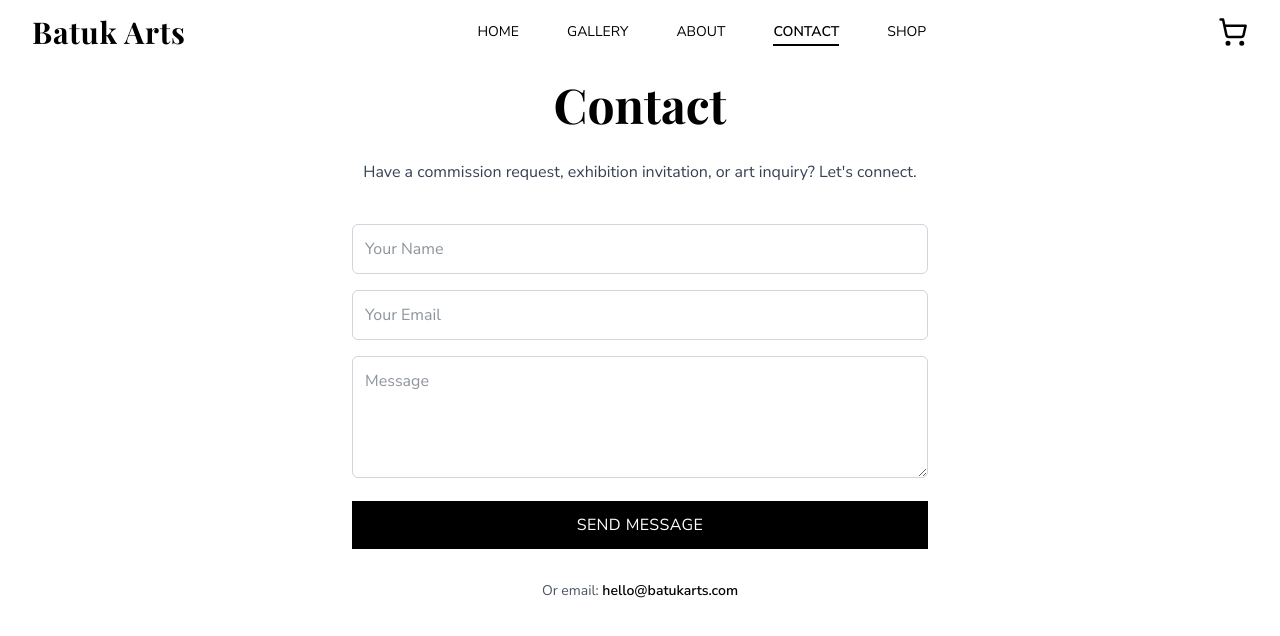
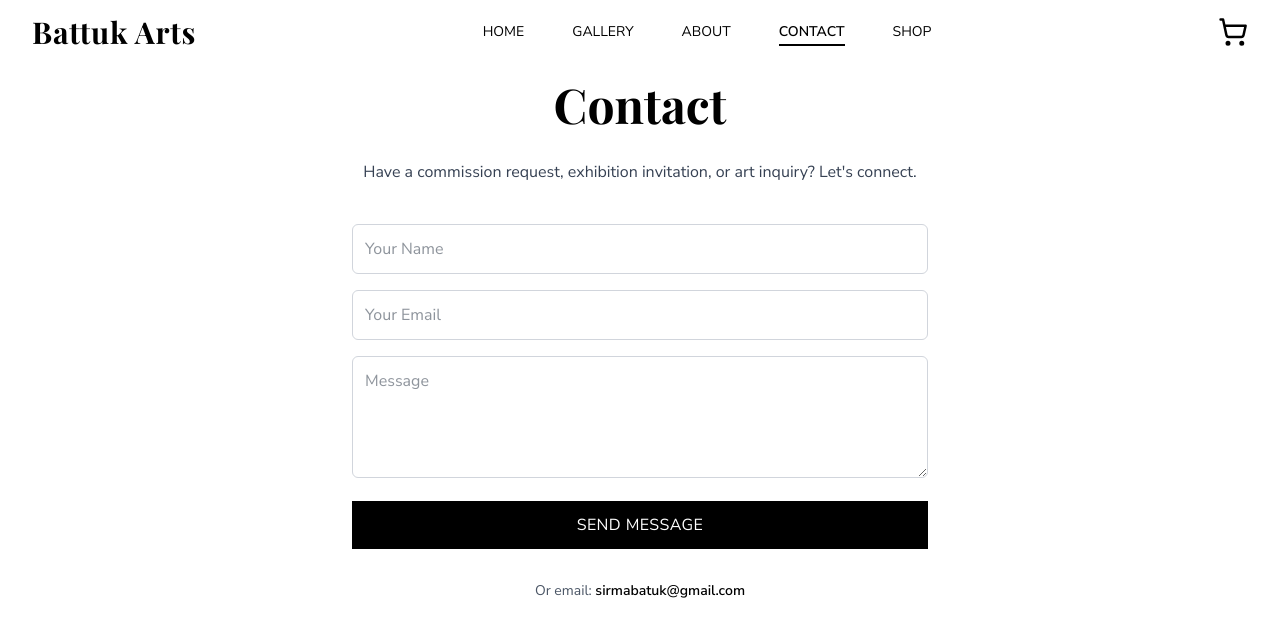
Before and after one commit to UncSeb108/Batuk, a Next.js app: page /contact in a window 1280 px wide. Shown: the top 636 px of the page. Built offline with nearby package versions, Linux system fonts and the light colour scheme; a web font is replaced by a local one.

Commit message:
Update contact email and heading text

```diff
--- a/src/app/components/Navbar.tsx
+++ b/src/app/components/Navbar.tsx
@@ -35,7 +35,7 @@ export default function Navbar() {
         <div className="flex items-center justify-between h-16">
           <Link href="/home" className="flex items-center space-x-2">
             <span className="font-bold text-3xl tracking-wide font-playfair-display">
-              Batuk Arts
+              Battuk Arts
             </span>
           </Link>
 
--- a/src/app/contact/page.tsx
+++ b/src/app/contact/page.tsx
@@ -38,7 +38,7 @@ export default function ContactSection() {
         </form>
 
         <div className="mt-8 text-gray-600 text-sm font-nunito-sans">
-          Or email: <span className="text-black font-semibold">hello@batukarts.com</span>
+          Or email: <span className="text-black font-semibold">sirmabatuk@gmail.com</span>
         </div>
       </div>
     </div>
--- a/src/app/home/page.tsx
+++ b/src/app/home/page.tsx
@@ -9,7 +9,7 @@ export default function Home() {
       <section className="h-screen flex items-center justify-center flex-col">
         <div className="text-center">
           <h1 className="text-[#000000] text-7xl font-playfair-display font-bold">
-            Batuk Arts
+            Battuk Arts
           </h1>
 
           <p className="text-[#000000] mt-4 text-xl font-nunito-sans">
```
Also changed, not shown: 1 other file (tests, documents, lock files or other folders).
